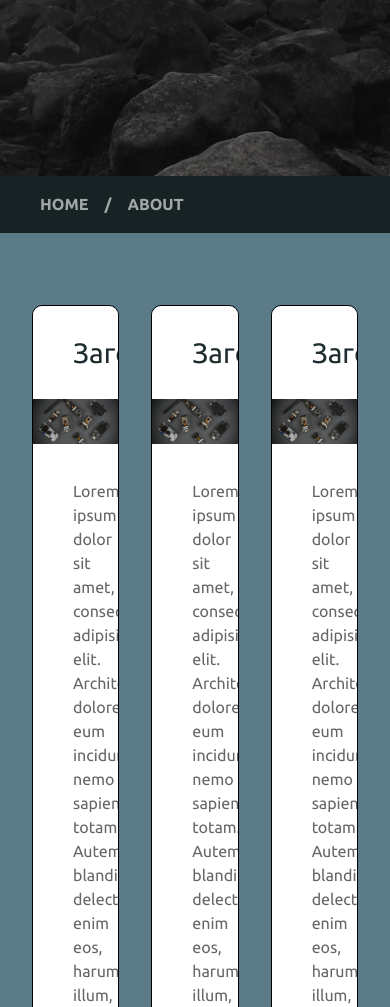
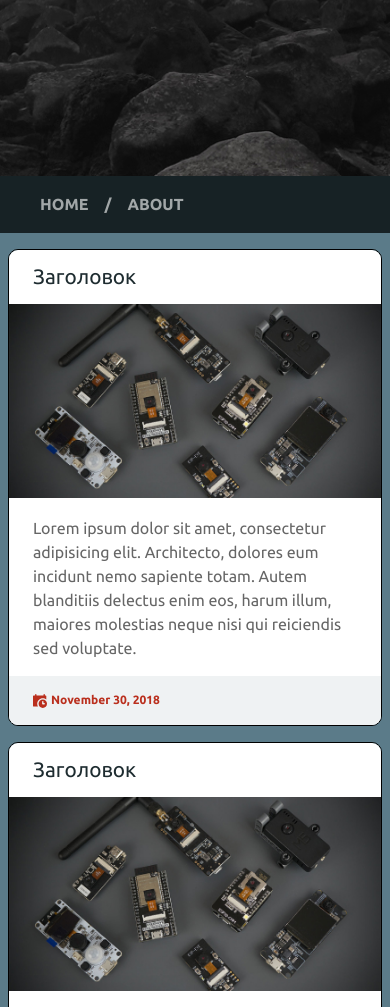
Before and after one commit to AlexandrTurdiyev/ingoa.pro, a plain HTML site: page index.html in a window 390 px wide. Shown: the part 314-1321 px from the top of the page. Drawn offline with Linux system fonts and the light colour scheme.

Commit message:
add(index.html, style.scss(.css)): media breakpoints and adaptive styles for homepage;
Thu Dec 14 2023 23:19:35 GMT+0530 (India Standard Time);

```diff
--- a/styles/style.scss
+++ b/styles/style.scss
@@ -1,7 +1,7 @@
 $logoTitleColor: #E9E9E9;
-$logoTitleHoverColor: #FF5C00;
+$logoTitleHoverColor: #ff7930;
 $socialIconColor: #E9E9E9;
-$socialIconHoverColor: #FF5C00;
+$socialIconHoverColor: #ff7930;
 /* ------------------------------------- */
 /* ------------------------------------- */
 * {
@@ -234,3 +234,67 @@ a {
     font-weight: 700;
   }
 }
+
+@media (max-width: 1200px) {
+  .main {
+    padding: 3.5rem 2rem;
+  }
+  .articles-catalog {
+    grid-gap: 1rem;
+  }
+}
+
+@media (max-width: 1024px) {
+  .articles-catalog {
+    grid-template-columns: repeat(2, 1fr);
+  }
+}
+
+@media (max-width: 768px) {
+  .main {
+    padding: 2.5rem 2rem;
+  }
+  .articles-catalog {
+    grid-template-columns: repeat(1, 1fr);
+  }
+}
+
+@media (max-width: 640px) {
+  .main {
+    padding: 2.5rem 2rem;
+  }
+  .articles-catalog {
+    grid-gap: 1rem;
+  }
+}
+
+@media (max-width: 480px) {
+  .main {
+    padding: 1rem 0.5rem;
+  }
+  .articles-catalog {
+    grid-gap: 1rem;
+  }
+  .article-preview__title {
+    padding: 1rem 1.5rem;
+  }
+  .article-preview__title-text {
+    font-size: 1.3rem;
+  }
+  .article-preview__text-wrapper {
+    padding: 1rem 1.5rem;
+  }
+  .article-preview__timestamp-inner {
+    padding: 1rem 1.5rem;
+  }
+}
+
+@media (max-width: 400px) {
+  .logo__title-link-text {font-size: 3rem}
+  .main {
+    padding: 1rem 0.5rem;
+  }
+  .articles-catalog {
+    grid-gap: 1rem;
+  }
+}
```
Also changed, not shown: styles/style.css, 1 other file.
